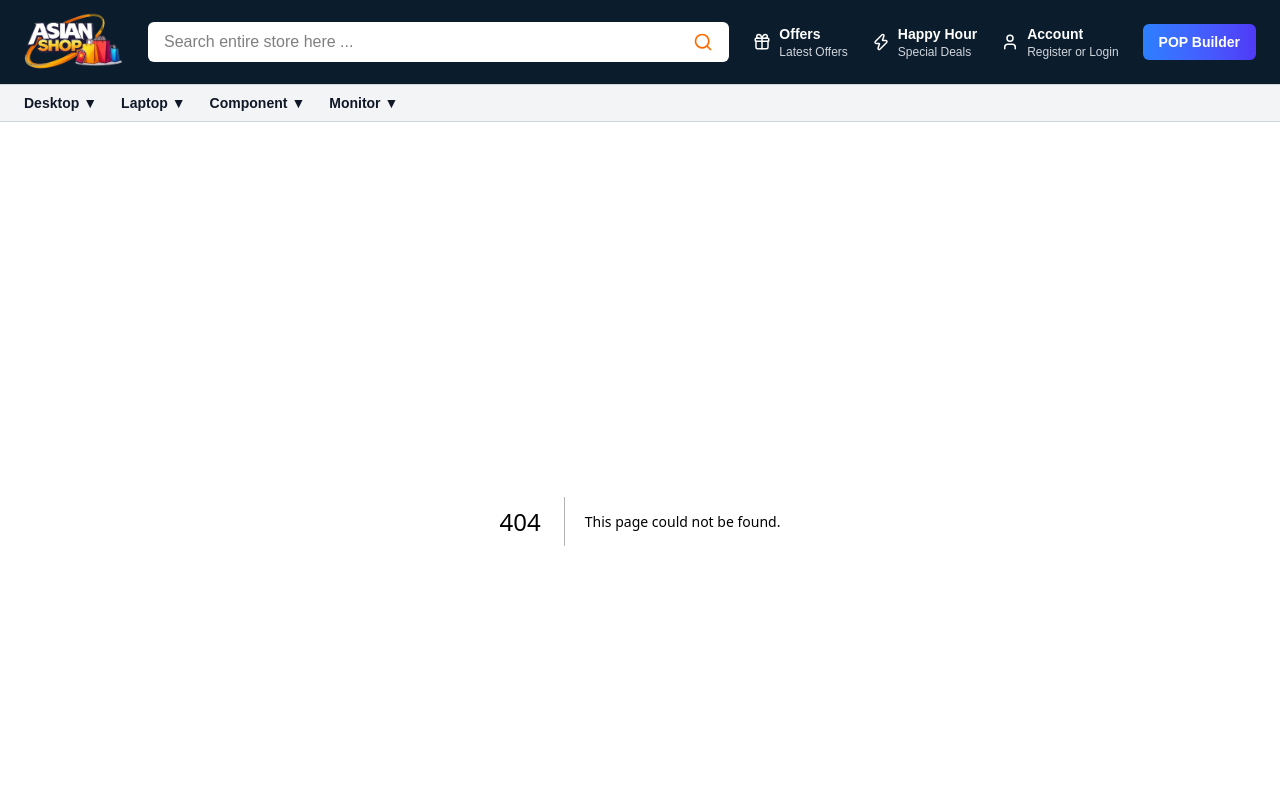
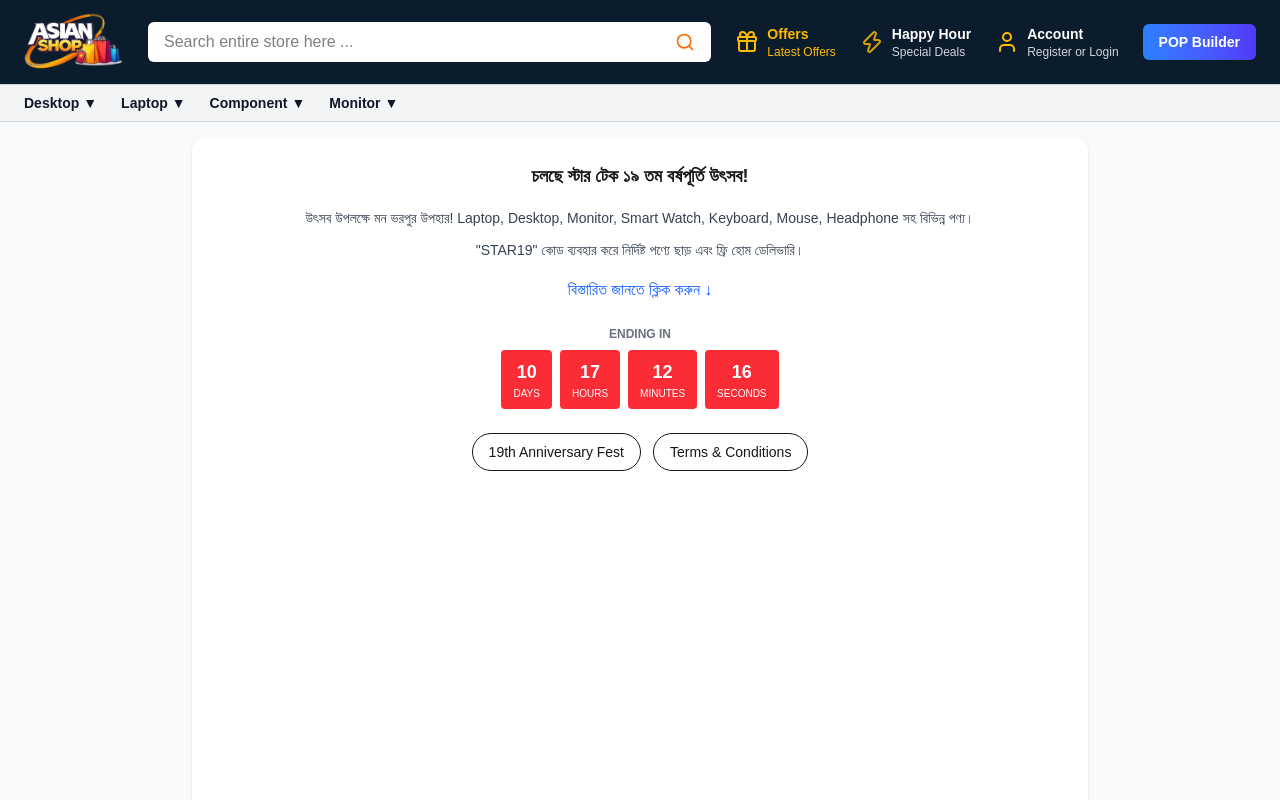
Before and after one commit to mnin-nahid/asian-shop, a Next.js app: page /hotOffer in a window 1280 px wide. Before the commit this address had no page. Shown: the top 800 px of the page. Built offline with nearby package versions, Linux system fonts and the light colour scheme.

Commit message:
add hot-offer page

```diff
--- /dev/null
+++ b/app/hotOffer/page.jsx
@@ -0,0 +1,109 @@
+"use client";
+
+import { useState, useEffect } from "react";
+
+export default function hotOffer() {
+  const endDate = "2026-04-30T23:59:59";
+
+  const calculateTime = () => {
+    const diff = new Date(endDate) - new Date();
+
+    if (diff <= 0) return null;
+
+    return {
+      days: Math.floor(diff / (1000 * 60 * 60 * 24)),
+      hours: Math.floor((diff / (1000 * 60 * 60)) % 24),
+      minutes: Math.floor((diff / (1000 * 60)) % 60),
+      seconds: Math.floor((diff / 1000) % 60),
+    };
+  };
+
+  const [time, setTime] = useState(calculateTime());
+  const [open, setOpen] = useState(false);
+
+  useEffect(() => {
+    const timer = setInterval(() => {
+      setTime(calculateTime());
+    }, 1000);
+
+    return () => clearInterval(timer);
+  }, []);
+
+  return (
+    <div className="min-h-screen bg-gray-50 flex justify-center p-4">
+      <div className="w-full max-w-4xl bg-white rounded-xl shadow p-6">
+        {/* Title */}
+        <h1 className="text-center text-lg font-semibold mb-4">
+          চলছে স্টার টেক ১৯ তম বর্ষপূর্তি উৎসব!
+        </h1>
+
+        {/* Description */}
+        <div className="text-sm text-gray-700 leading-6 text-center space-y-2">
+          <p>
+            উৎসব উপলক্ষে মন ভরপুর উপহার! Laptop, Desktop, Monitor, Smart Watch,
+            Keyboard, Mouse, Headphone সহ বিভিন্ন পণ্য।
+          </p>
+
+          <p>
+            "STAR19" কোড ব্যবহার করে নির্দিষ্ট পণ্যে ছাড় এবং ফ্রি হোম ডেলিভারি।
+          </p>
+        </div>
+
+        {/* Expand Button */}
+        <div className="text-center mt-4">
+          <button
+            onClick={() => setOpen(!open)}
+            className="text-blue-600 font-medium flex items-center gap-1 mx-auto"
+          >
+            বিস্তারিত জানতে ক্লিক করুন
+            <span className={`transition ${open ? "rotate-180" : ""}`}>↓</span>
+          </button>
+        </div>
+
+        {/* Extra Content */}
+        {open && (
+          <div className="mt-4 text-sm text-gray-600 text-center space-y-2">
+            <p>
+              Starlink Mini Kit, TV, Monitor, Power Station সহ আরও অনেক উপহার।
+            </p>
+            <p>Scratch and Win ক্যাম্পেইন চলবে সীমিত সময় পর্যন্ত।</p>
+          </div>
+        )}
+
+        {/* Countdown */}
+        <div className="mt-6 text-center">
+          <p className="text-xs font-semibold text-gray-500 mb-2">ENDING IN</p>
+
+          {time ? (
+            <div className="flex justify-center gap-2">
+              {Object.entries(time).map(([key, value]) => (
+                <div
+                  key={key}
+                  className="bg-red-500 text-white px-3 py-2 rounded"
+                >
+                  <p className="text-lg font-bold">
+                    {String(value).padStart(2, "0")}
+                  </p>
+                  <p className="text-[10px] uppercase">{key}</p>
+                </div>
+              ))}
+            </div>
+          ) : (
+            <p className="text-red-500">Offer Ended</p>
+          )}
+        </div>
+
+        {/* Buttons */}
+        <div className="flex flex-wrap justify-center gap-3 mt-6">
+          <button className="px-4 py-2 border rounded-full text-sm hover:bg-gray-100">
+            19th Anniversary Fest
+          </button>
+
+          <button className="px-4 py-2 border rounded-full text-sm hover:bg-gray-100">
+            Terms & Conditions
+          </button>
+        </div>
+      </div>
+    </div>
+  );
+}
--- a/components/Navbar.jsx
+++ b/components/Navbar.jsx
@@ -27,27 +27,29 @@ export default function Navbar() {
       </div>
 
       {/* RIGHT: Menu */}
-      <div className="flex items-center gap-6 text-sm">
+      <div className=" flex items-center gap-6 text-sm">
         <Link href="/offers">
-          <div className="flex items-center gap-2 cursor-pointer">
-            <Gift size={18} />
+          <div className="text-amber-400 flex items-center gap-2 cursor-pointer">
+            <Gift size={24} />
             <div>
               <p className="font-semibold">Offers</p>
-              <p className="text-xs text-gray-300">Latest Offers</p>
+              <p className="text-xs">Latest Offers</p>
             </div>
           </div>
         </Link>
 
+        <Link href="/hotOffer">
         <div className="flex items-center gap-2 cursor-pointer">
-          <Zap size={18} />
+          <Zap size={24} className="text-amber-400 animate-pulse" />
           <div>
             <p className="font-semibold">Happy Hour</p>
             <p className="text-xs text-gray-300">Special Deals</p>
           </div>
         </div>
+        </Link>
 
         <div className="flex items-center gap-2 cursor-pointer">
-          <User size={18} />
+          <User size={24} className="text-amber-400"/>
           <div>
             <p className="font-semibold">Account</p>
             <p className="text-xs text-gray-300">Register or Login</p>
```
